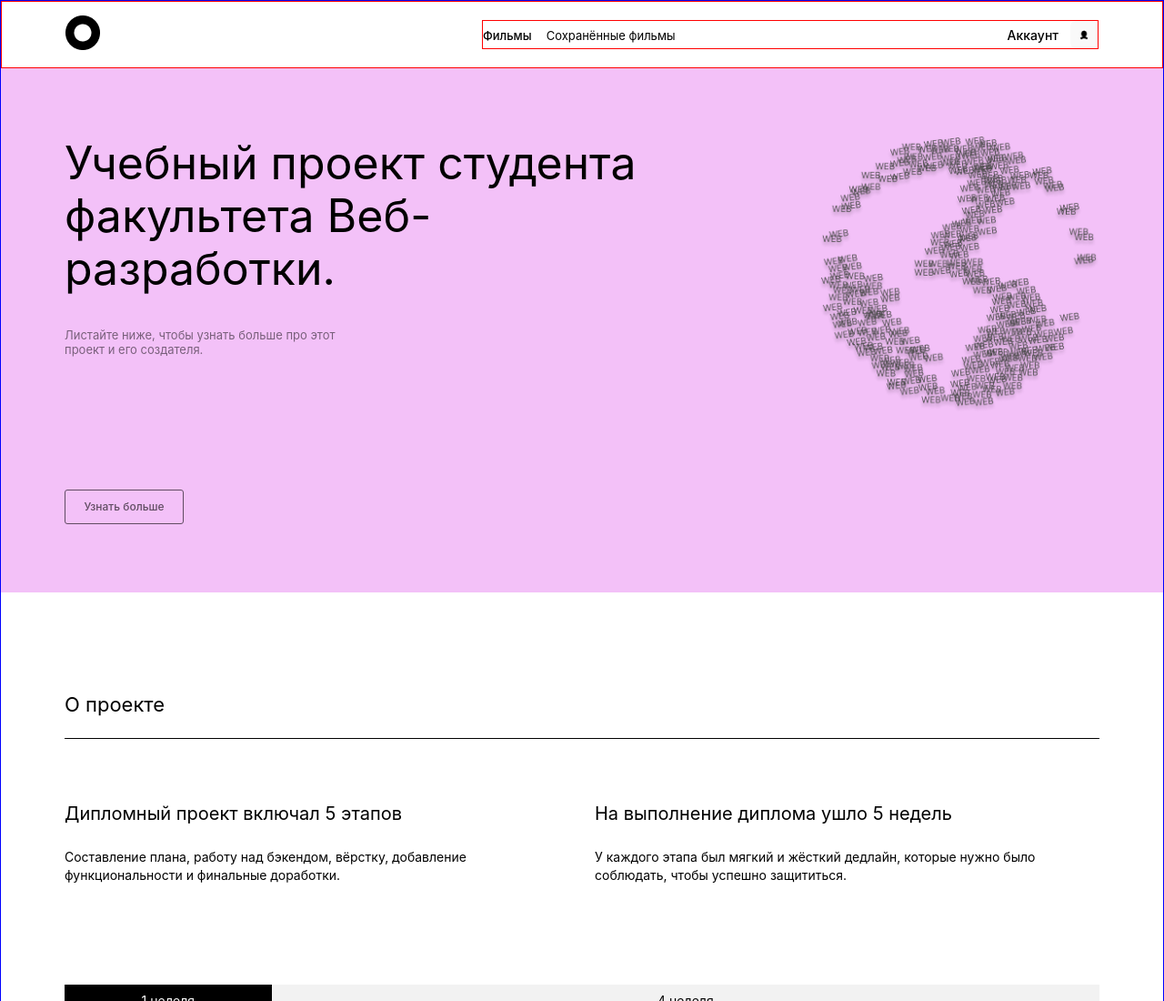
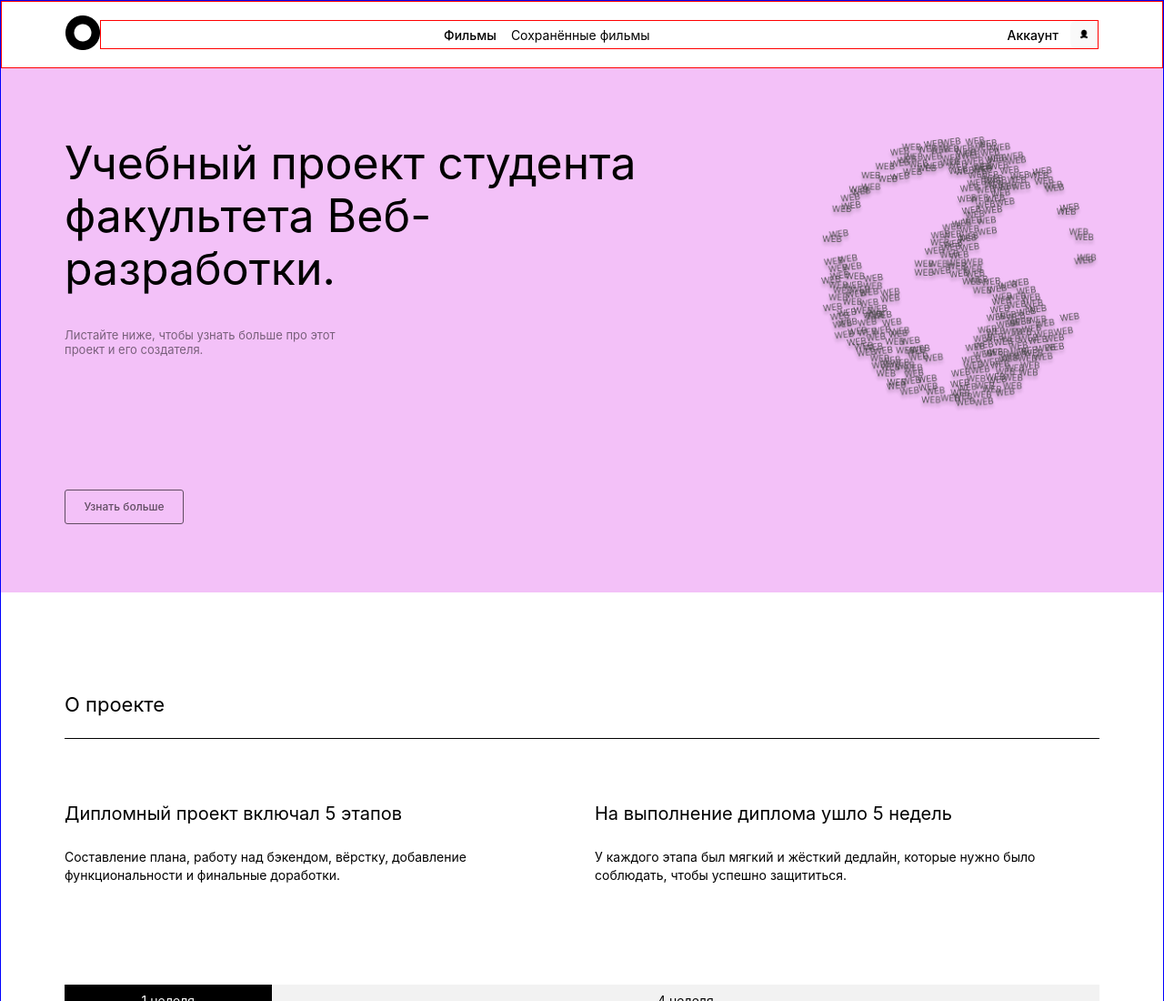
Before and after one commit to ana-anajel/movies-explorer-frontend, a React app: page / in a window 1280 px wide. Shown: the top 1100 px of the page at 91% size. Built offline with nearby package versions, Linux system fonts and the light colour scheme; a web font is replaced by a local one.

Commit message:
Верстка menu

```diff
--- a/src/components/Navigation/Navigation.css
+++ b/src/components/Navigation/Navigation.css
@@ -1,58 +1,50 @@
 .menu {
+  border: 1px solid red;
+  width: 100%;
   display: flex;
   justify-content: space-between;
   align-items: center;
-  width: 100%;
-  width: 676px;
-  border: 1px solid red;
 }
 
 .menu__list {
   list-style-type: none;
-  display: flex;
   margin: 0;
   padding: 0;
+  display: flex;
   align-items: center;
 }
 
 .menu__link {
-  color: #000;
   text-decoration: none;
+  font-size: 14px;
+  line-height: 16px;
+  color: black;
+  margin: auto;
 }
 
-.menu__link-account {
+.menu__text-bold {
   font-weight: 500;
-  font-size: 14px;
-  line-height: 16px;
+}
+
+.menu__text {
+  margin: 0 16px;
+  font-weight: 400px;
 }
 
 .menu__avatar-container {
   width: 30px;
   height: 30px;
+  border-radius: 6px;
   background-color: #F9F9F9;
-  border-radius: 6px;
+  box-sizing: border-box;
   display: flex;
-  justify-content: center;
-  align-items: center;
   margin-left: 13px;
+
 }
 
 .menu__avatar {
   width: 10.38px;
-  height: 10.67px;
-}
-
-.menu__link-movies {
-  font-weight: 500;
-  font-size: 13px;
-  line-height: 18px;
-}
-
-.menu__link-save-movies {
-  font-weight: 400;
-  font-size: 13px;
-  line-height: 18px;
-  margin-left: 16px;
+  height: 10.66px;
 }
 
 @media screen and (max-width: 924px) {}
--- a/src/components/Navigation/Navigation.js
+++ b/src/components/Navigation/Navigation.js
@@ -6,35 +6,24 @@ import '../Animation/Animation.css';
 
 function Navigation() {
   return (
-    <nav className='menu'>
-      <ul className='menu__list'>
-        <li>
-          <Link className='menu__link menu__link-movies animation' to='/movies'>
-            Фильмы
-          </Link>
-        </li>
+    <>
+      <nav className='menu'>
+        <ul className='menu__list'></ul>
+        <ul className='menu__list'>
+          <li><Link className='menu__link menu__text-bold animation' to='/movies'>Фильмы</Link></li>
+          <li><Link className='menu__link menu__text animation' to='/saved-movies'>Сохранённые фильмы</Link></li>
+        </ul>
+        <ul className='menu__list'>
+          <li><Link className='menu__link menu__text-bold animation' to='/profile'>Аккаунт</Link></li>
+          <li className='menu__avatar-container'><Link className='menu__link animation' to='/profile'><img className='menu__avatar' alt="Иконка аватара. Силуэт портрета человечика." src={Avatar} /></Link></li>
+        </ul>
+      </nav>
 
-        <li>
-          <Link className='menu__link menu__link-save-movies animation' to='/saved-movies'>
-            Сохранённые фильмы
-          </Link>
-        </li>
-      </ul>
+      {/* <div className='menu__burger'>
+        <span className='menu__burger-line'></span>
+      </div> */}
 
-      <ul className='menu__list'>
-        <li>
-          <Link className='menu__link menu__link-account animation' to='/profile'>
-            Аккаунт
-          </Link>
-        </li>
-
-        <li className='menu__avatar-container animation'>
-          <Link className='animation' to='/profile'>
-            <img className='menu__avatar' alt="Иконка аватара. Силуэт портрета человечика." src={Avatar} />
-          </Link>
-        </li>
-      </ul>
-    </nav>
+    </>
   );
 }
 
```
